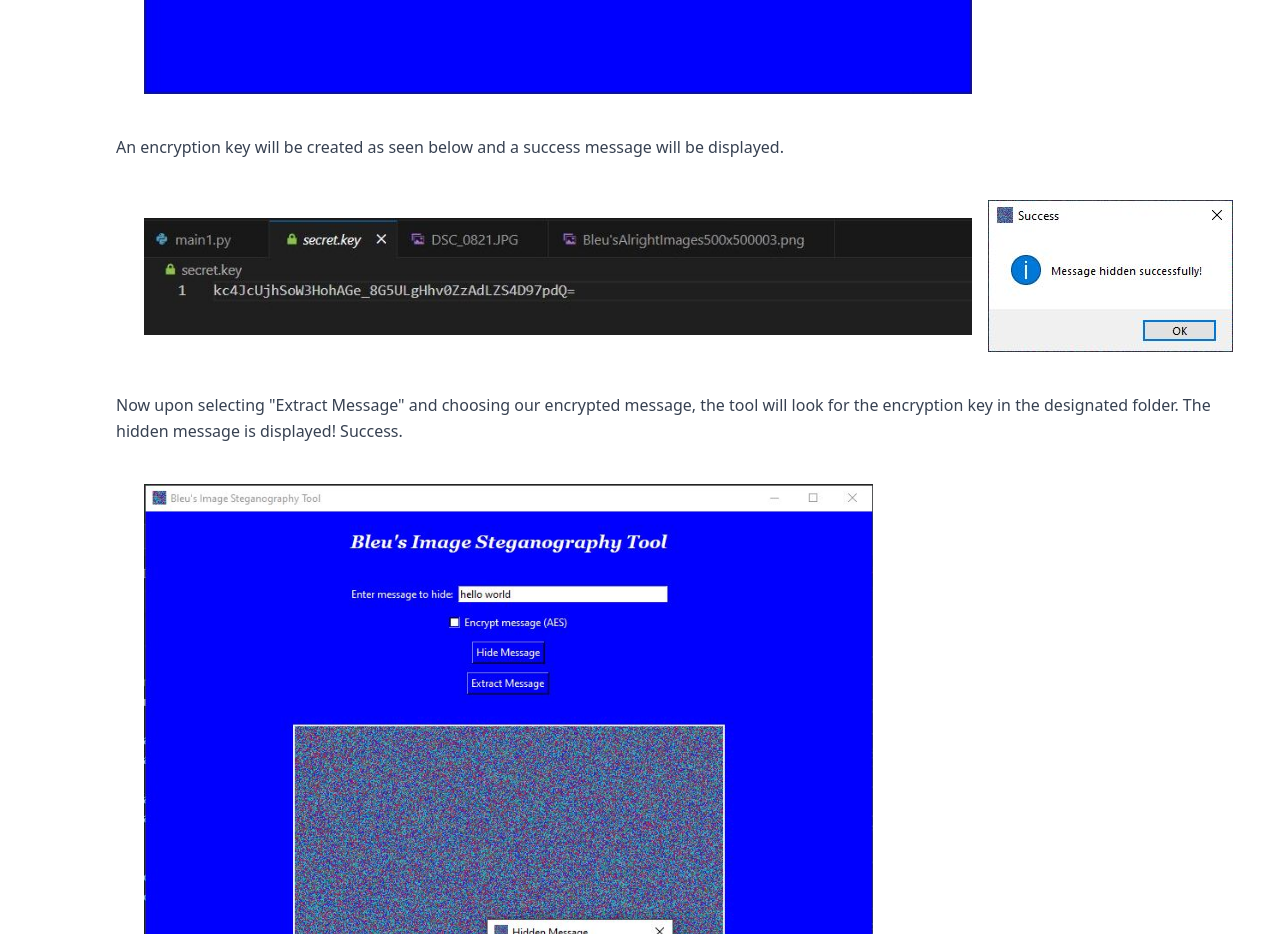
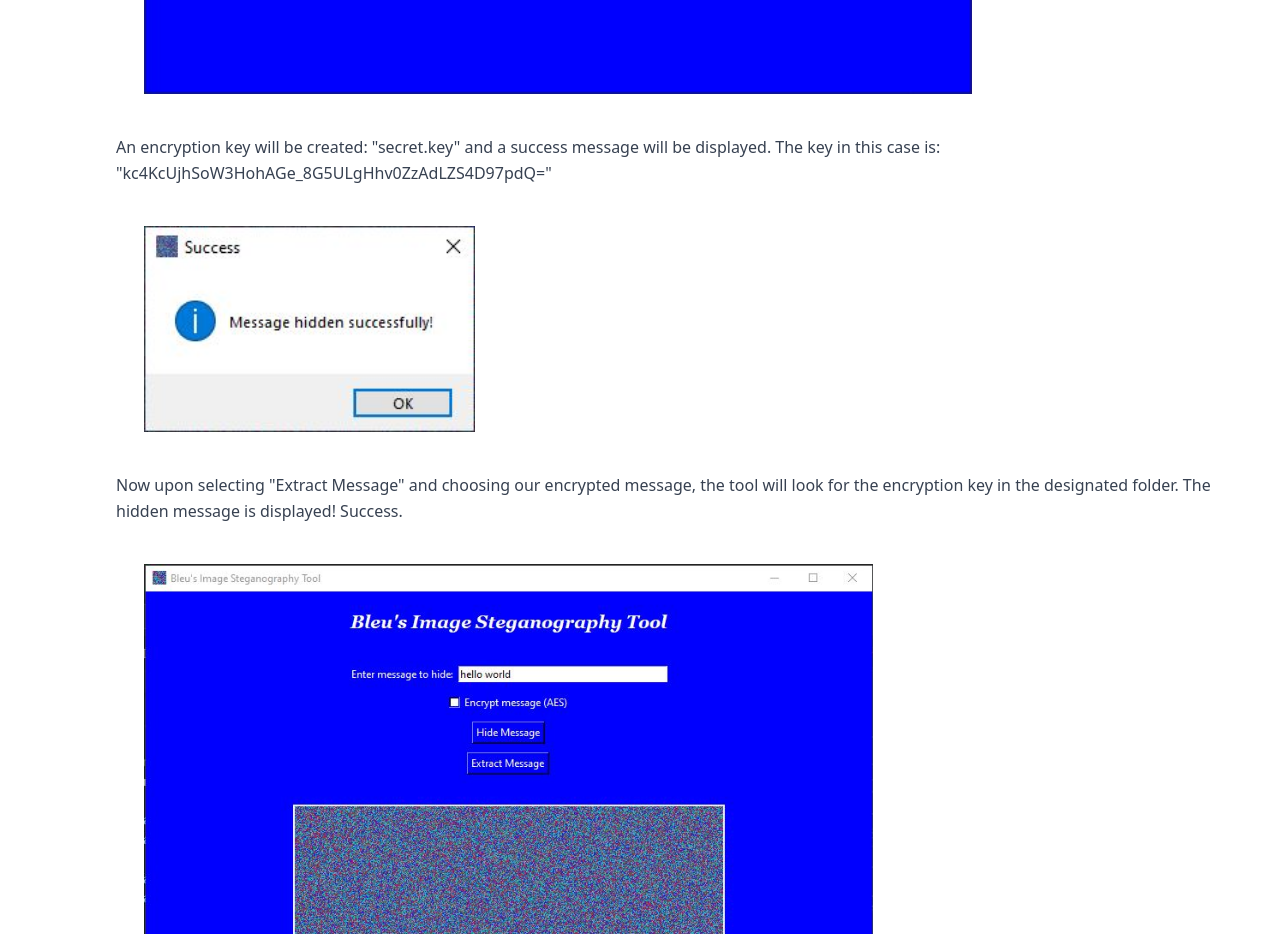
Before and after one commit to bleusos/bleusos.github.io, a website: page imgstegproj.html in a window 1280 px wide. Shown: the part 1220-2154 px from the top of the page. Drawn offline with Linux system fonts and the light colour scheme.

Commit message:
Update imgstegproj.html

```diff
--- a/imgstegproj.html
+++ b/imgstegproj.html
@@ -44,10 +44,9 @@
         <img style="width: 75%; margin: 0.5rem;" src="BISTss2.JPG" alt="">
       </div>
     </p>
-    <p class="mt-8 mb-8 leading-relaxed text-gray-700">An encryption key will be created as seen below and a success message will be displayed.
+    <p class="mt-8 mb-8 leading-relaxed text-gray-700">An encryption key will be created: "secret.key" and a success message will be displayed. The key in this case is: "kc4KcUjhSoW3HohAGe_8G5ULgHhv0ZzAdLZS4D97pdQ="
     </p>
     <div class="container mx-auto flex px-5 py-10 md:flex-row flex-col items-center">
-      <img style="width: 75%; margin: 0.5rem;" src="BISTss6.JPG" alt="">
       <img style="width: 30%; margin: 0.5rem;" src="BISTss3.JPG" alt="">
     </div>
     </p>
```
